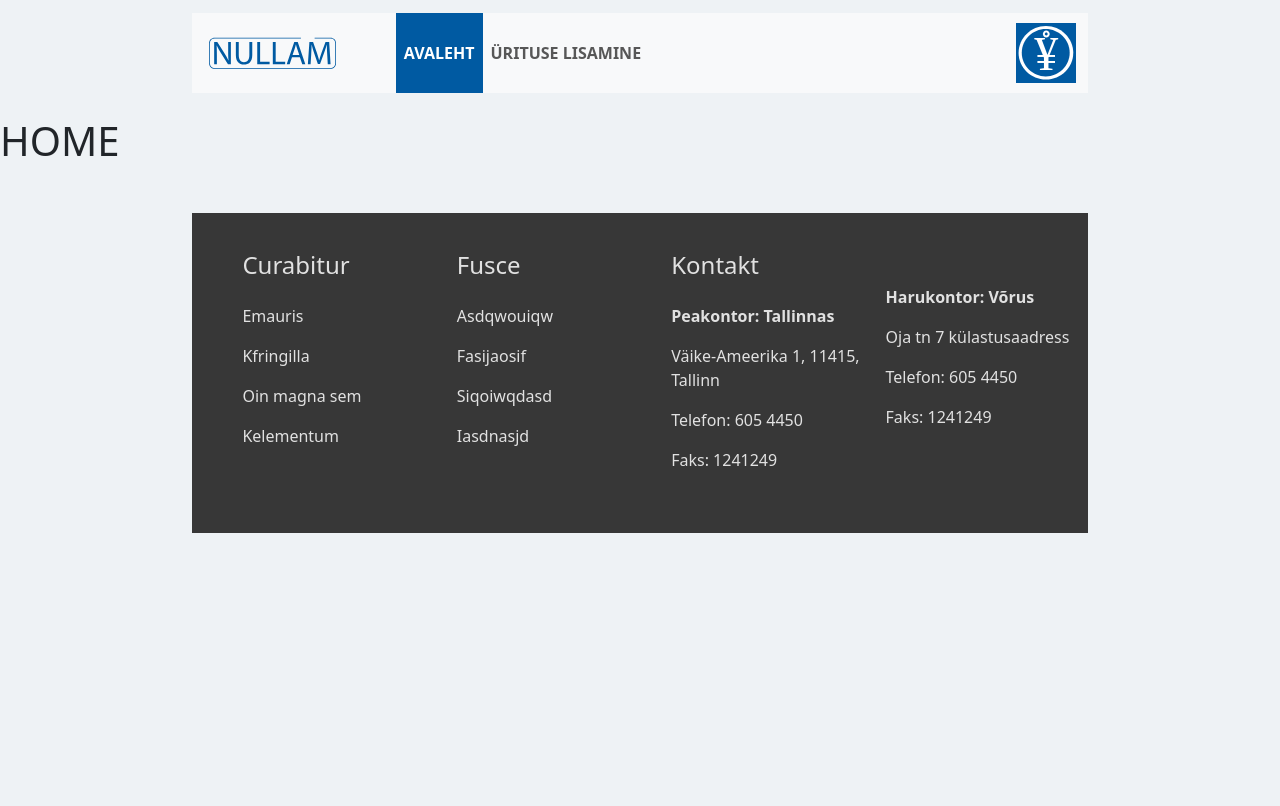
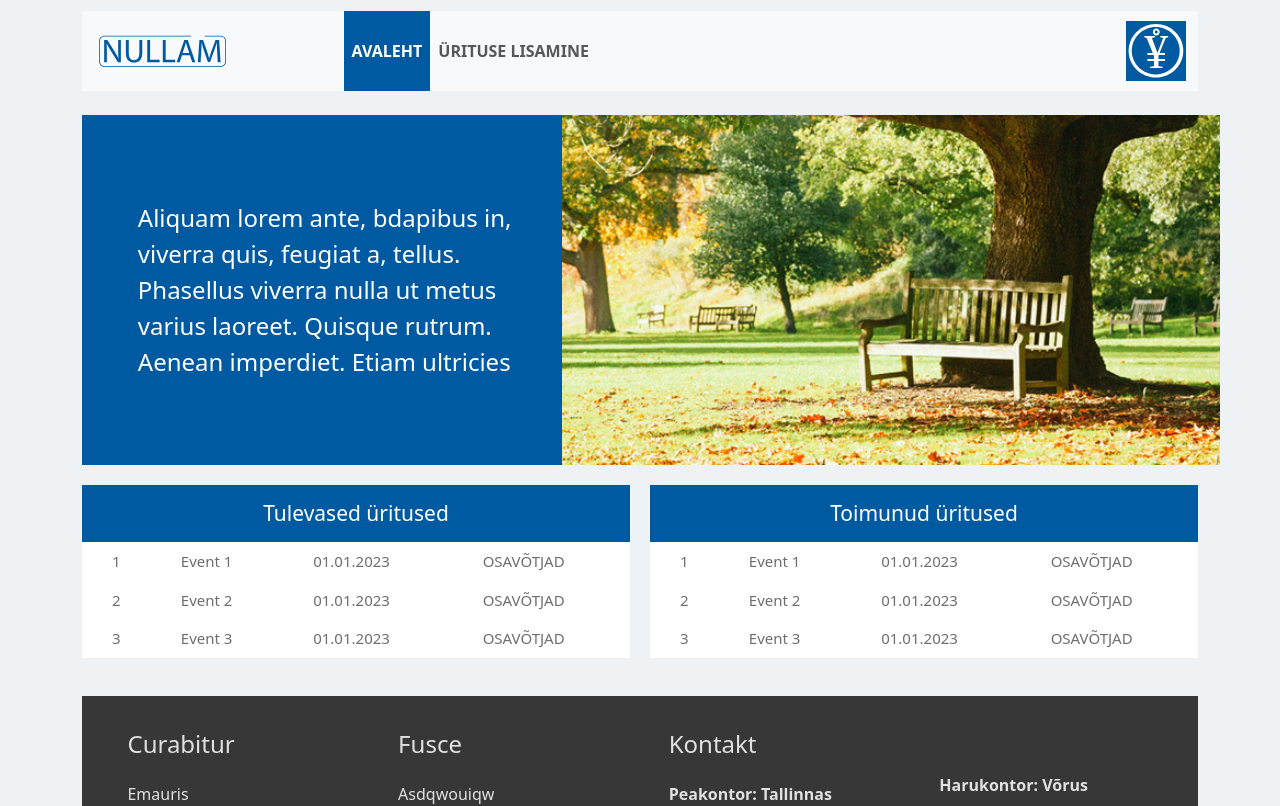
Before and after one commit to adrian996/guest-registration-fe, a React (Vite) app: page /home in a window 1280 px wide. Shown: the top 806 px of the page. Built offline with nearby package versions, Linux system fonts and the light colour scheme; the HTML template or start-up script is replaced by a standard one.

Commit message:
layout fixes and improvements

```diff
--- /dev/null
+++ b/src/components/EventList.css
@@ -0,0 +1,21 @@
+.table_wrapper {
+    width: 60%;
+}
+
+.table_body td {
+    padding-left: 30px;
+    font-size: 15px;
+    font-weight: 500;
+    color: #6d6e6d;
+}
+
+.table_heading {
+    background-color: #005AA2;
+    color: white;
+    height: 35%;
+    display: flex;
+    justify-content: center;
+    align-items: center;
+    font-size: 21px;
+    font-weight: 400;
+}
--- a/src/components/EventList.tsx
+++ b/src/components/EventList.tsx
@@ -1 +1,36 @@
-export default function EventList() {}
+import { Table } from "react-bootstrap";
+import "./EventList.css";
+
+export default function EventList(props: { value: string }) {
+  const heading = props.value;
+
+  return (
+    <>
+      <div className="table_wrapper">
+        <div className="table_heading">{heading}</div>
+        <Table className="table table-borderless">
+          <tbody className="table_body">
+            <tr>
+              <td>1</td>
+              <td>Event 1</td>
+              <td>01.01.2023</td>
+              <td>OSAVÕTJAD</td>
+            </tr>
+            <tr>
+              <td>2</td>
+              <td>Event 2</td>
+              <td>01.01.2023</td>
+              <td>OSAVÕTJAD</td>
+            </tr>
+            <tr>
+              <td>3</td>
+              <td>Event 3</td>
+              <td>01.01.2023</td>
+              <td>OSAVÕTJAD</td>
+            </tr>
+          </tbody>
+        </Table>
+      </div>
+    </>
+  );
+}
--- a/src/components/Footer.css
+++ b/src/components/Footer.css
@@ -1,7 +1,5 @@
 .footer {
     background-color: #373737;
-    margin-left: 15%;
-    margin-right: 15%;
     height: 20rem;
     padding-top: 3%;
     padding-left: 3%;
--- a/src/components/Header.css
+++ b/src/components/Header.css
@@ -1,13 +1,11 @@
 .navbar{
     margin-top: 1%;
-    margin-left: 15%;
-    margin-right: 15%;
     height: 5rem;
     font-weight: bold;
 }
 
 .menu {
-    margin-left: 5%;
+    margin-left: 10%;
 }
 
 .wrapper {
--- a/src/pages/EventAdd.tsx
+++ b/src/pages/EventAdd.tsx
@@ -1,18 +1,17 @@
+import { Container } from "react-bootstrap";
 import Footer from "../components/Footer";
 import Header from "../components/Header";
 
 export default function EventAdd() {
   return (
     <>
-      <div>
+      <Container>
         <Header />
-      </div>
+      </Container>
 
-      <h1>event-add page</h1>
-
-      <div>
+      <Container>
         <Footer />
-      </div>
+      </Container>
     </>
   );
 }
--- a/src/pages/EventView.tsx
+++ b/src/pages/EventView.tsx
@@ -1,18 +1,17 @@
+import { Container } from "react-bootstrap";
 import Footer from "../components/Footer";
 import Header from "../components/Header";
 
 export default function EventView() {
   return (
     <>
-      <div>
+      <Container>
         <Header />
-      </div>
+      </Container>
 
-      <h1>event-view page</h1>
-
-      <div>
+      <Container>
         <Footer />
-      </div>
+      </Container>
     </>
   );
 }
--- a/src/pages/Home.tsx
+++ b/src/pages/Home.tsx
@@ -1,18 +1,36 @@
+import { Container } from "react-bootstrap";
+import "../styles/Home.css";
+import image from "../assets/pilt.jpg";
 import Footer from "../components/Footer";
 import Header from "../components/Header";
+import EventList from "../components/EventList";
 
 export default function Home() {
   return (
     <>
-      <div>
+      <Container>
         <Header />
-      </div>
+      </Container>
 
-      <h1>HOME</h1>
+      <Container className="block_container">
+        <div className="block_wrapper">
+          Aliquam lorem ante, bdapibus in, viverra quis, feugiat a, tellus.
+          Phasellus viverra nulla ut metus varius laoreet. Quisque rutrum.
+          Aenean imperdiet. Etiam ultricies
+        </div>
+        <div className="block_wrapper">
+          <img src={image} alt="Image" />
+        </div>
+      </Container>
 
-      <div>
+      <Container className="events_container">
+        <EventList value="Tulevased üritused" />
+        <EventList value="Toimunud üritused" />
+      </Container>
+
+      <Container>
         <Footer />
-      </div>
+      </Container>
     </>
   );
 }
--- a/src/pages/ParticipantView.tsx
+++ b/src/pages/ParticipantView.tsx
@@ -1,18 +1,17 @@
+import { Container } from "react-bootstrap";
 import Footer from "../components/Footer";
 import Header from "../components/Header";
 
 export default function ParticipantView() {
   return (
     <>
-      <div>
+      <Container>
         <Header />
-      </div>
+      </Container>
 
-      <h1>participant view</h1>
-
-      <div>
+      <Container>
         <Footer />
-      </div>
+      </Container>
     </>
   );
 }
--- /dev/null
+++ b/src/styles/Home.css
@@ -0,0 +1,26 @@
+.block_container{
+    display: flex;
+    gap: 0px;
+}
+
+.block_wrapper img{
+    height: 350px;
+}
+
+.block_wrapper{
+    padding-left: 5%;
+    display: flex;
+    justify-content: center;
+    align-items: center;
+    background-color: #005AA2;
+    color: white;
+    width: 60%;
+    font-size: 24px;
+}
+
+.events_container {
+    margin-top: 20px;
+    display:flex;
+    gap: 20px;
+    justify-content: "center"
+}
```
